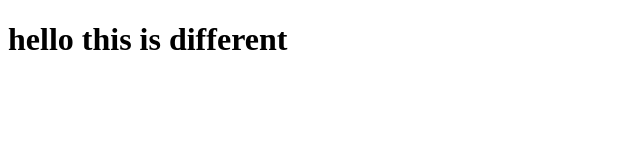
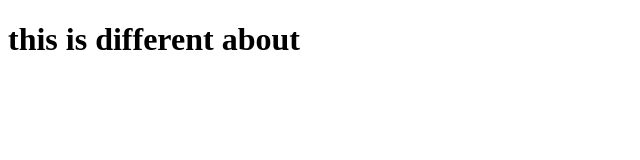
Before and after one commit to shubham20205156/git, a plain HTML site: page about.html in a window 1280 px wide. Shown: the whole page, without its empty margins (0-640 px from the left). Drawn offline with Linux system fonts and the light colour scheme.

Commit message:
different about

```diff
--- a/about.html
+++ b/about.html
@@ -6,6 +6,6 @@
     <title>about</title>
 </head>
 <body>
-    <h1>hello this is different</h1>
+    <h1>this is different about</h1>
 </body>
 </html>
```
